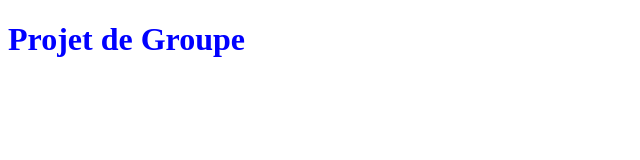
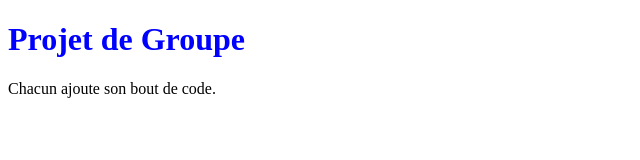
Before and after one commit to FabriceBenard/ProjetGroupe, a plain HTML site: page index.html in a window 1280 px wide. Shown: the whole page, without its empty margins (0-640 px from the left). Drawn offline with Linux system fonts and the light colour scheme.

Commit message:
ajout du main, d'un h2 et d'un commentaire dans index

```diff
--- a/index.html
+++ b/index.html
@@ -9,5 +9,8 @@
     <header>
       <h1>Projet de Groupe</h1>
     </header>
+    <main>
+      <p>Chacun ajoute son bout de code.</p> <!-- Maëva -->
+    </main>
   </body>
 </html>
```
